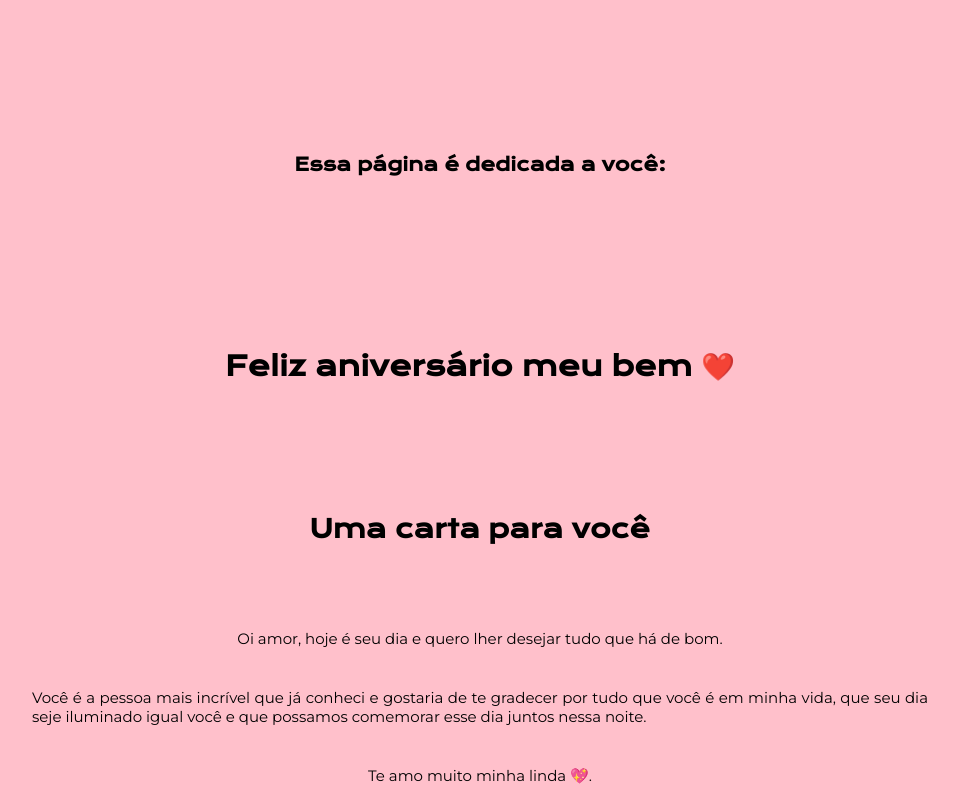
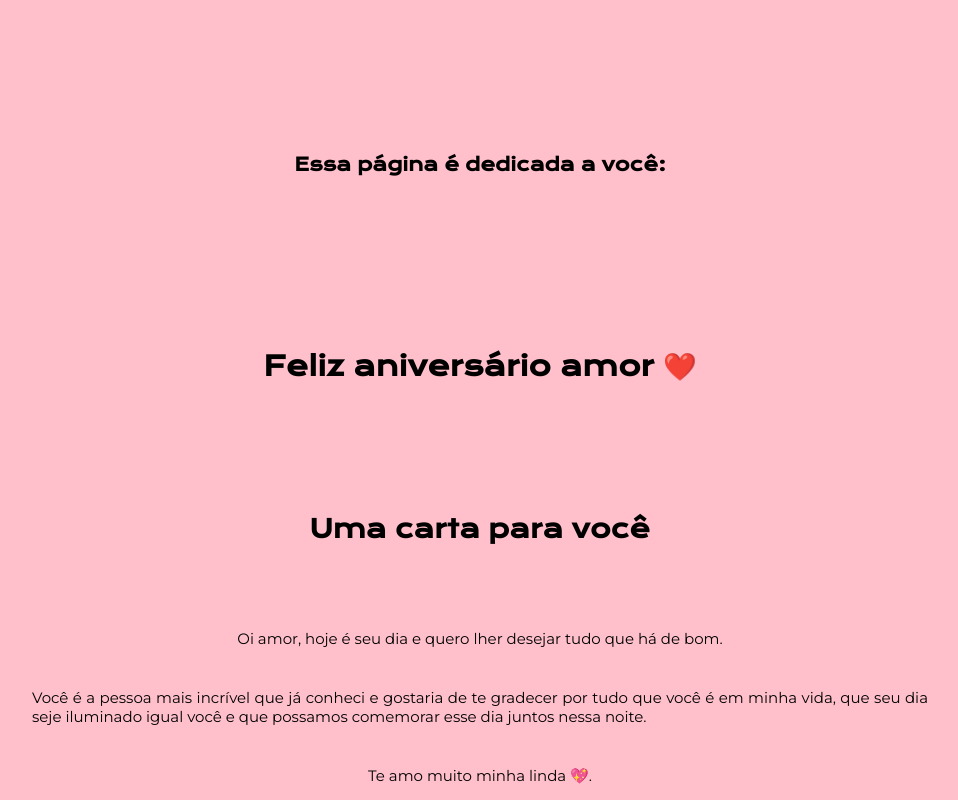
Before and after one commit to luidymarcelo/Teste-bagual, a plain HTML site: page index.html in a window 1280 px wide. Shown: the top 800 px of the page, without its empty margins (160-1118 px from the left). Drawn offline with nearby package versions, Linux system fonts and the light colour scheme.

Commit message:
Mais uma versão

```diff
--- a/index.html
+++ b/index.html
@@ -18,7 +18,7 @@
 
                 <div class ="titulo-imagem-lado2">
 
-                    <h1 class="apresentacao__conteudo__titulo2">Feliz aniversário meu bem ❤️</h1>
+                    <h1 class="apresentacao__conteudo__titulo2">Feliz aniversário amor ❤️</h1>
 
                 </div>
 
```
